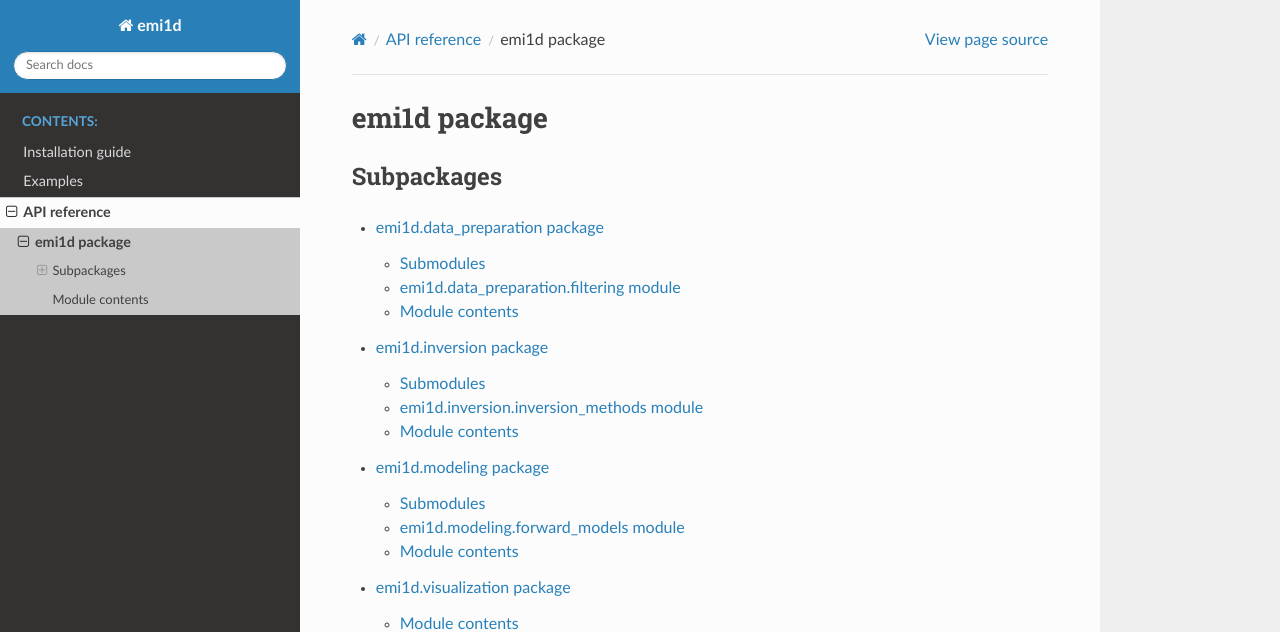
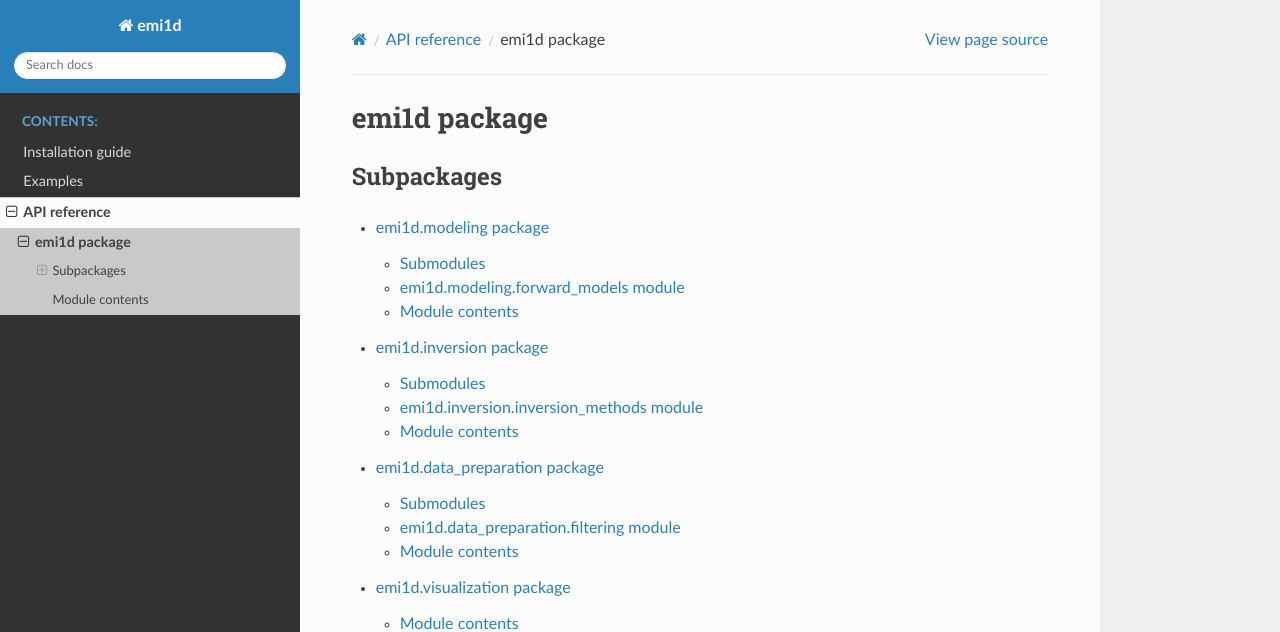
Before and after one commit to jc-olalla/emi1d, a Sphinx documentation site: the page built from docs/source/api/emi1d.rst, in a window 1280 px wide and 1005 px high. Shown: the top 632 px of the window. Built offline with Sphinx 7.4.7 and the Read the Docs theme 2.0.0, drawn with Linux system fonts in a browser that asks for light colours.

Commit message:
On branch main  Your branch is up to date with 'origin/main'.
 Changes to be committed:
	modified:   emi1d.rst

```diff
--- a/docs/source/api/emi1d.rst
+++ b/docs/source/api/emi1d.rst
@@ -7,9 +7,9 @@ Subpackages
 .. toctree::
    :maxdepth: 4
 
+   emi1d.modeling
+   emi1d.inversion
    emi1d.data_preparation
-   emi1d.inversion
-   emi1d.modeling
    emi1d.visualization
 
 Module contents
```
